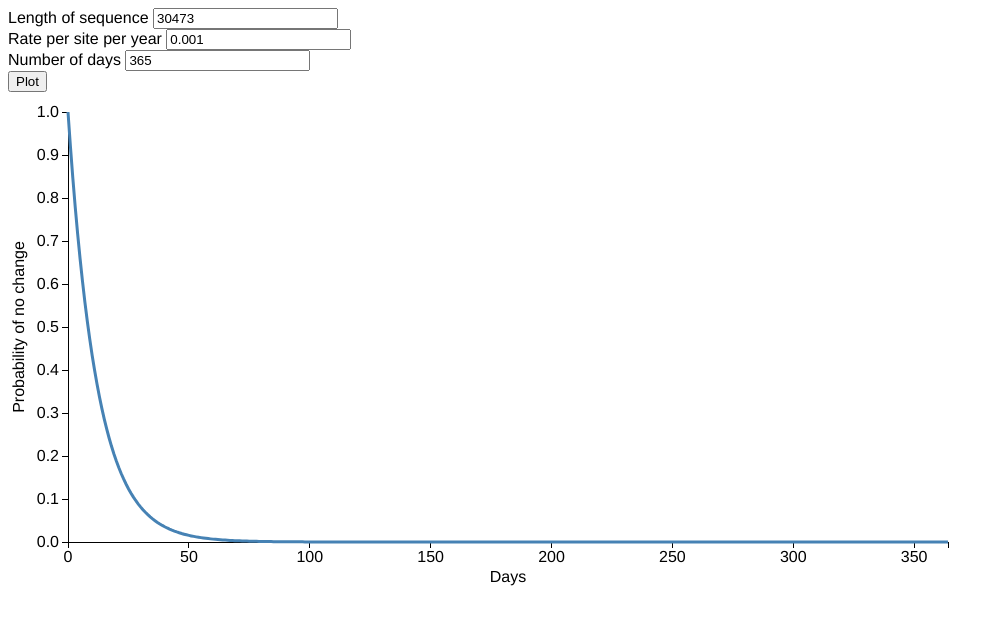
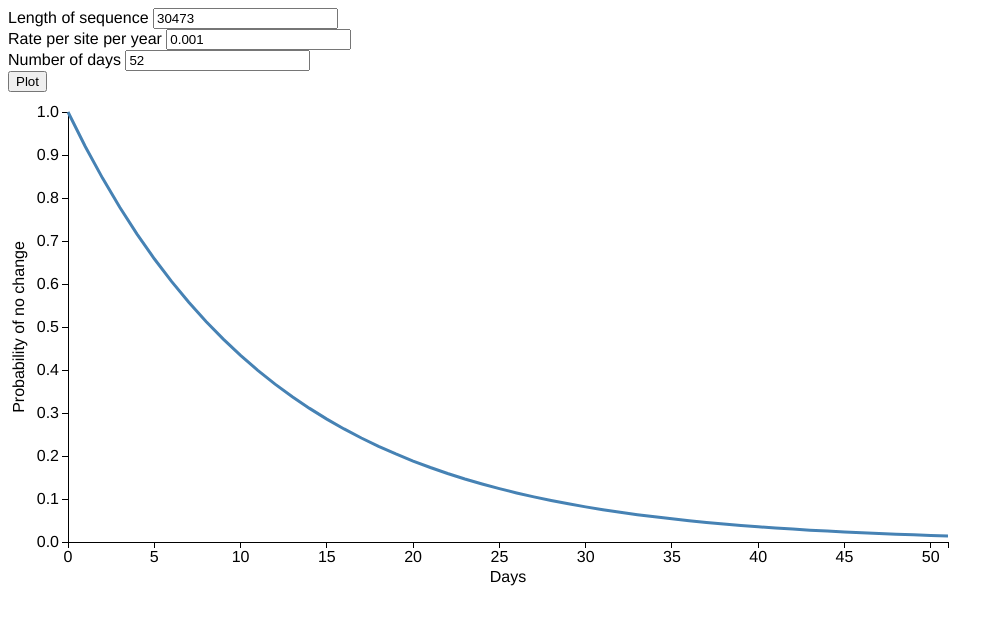
Before and after one commit to rambaut/Probability-of-Difference, a plain HTML site: page index.html in a window 1280 px wide. Shown: the whole page, without its empty margins (0-1004 px from the left). Drawn offline with nearby package versions, Linux system fonts and the light colour scheme.

Commit message:
Update index.html

```diff
--- a/index.html
+++ b/index.html
@@ -52,7 +52,7 @@
 	// CoV
 	$('#genome_length').val("30473");
 	$('#rate_per_year').val("0.001");
-	$('#number_of_days').val("365");
+	$('#number_of_days').val("52");
 
 	$( "#parameters" ).submit(function( event ) {
 		plot();
```
